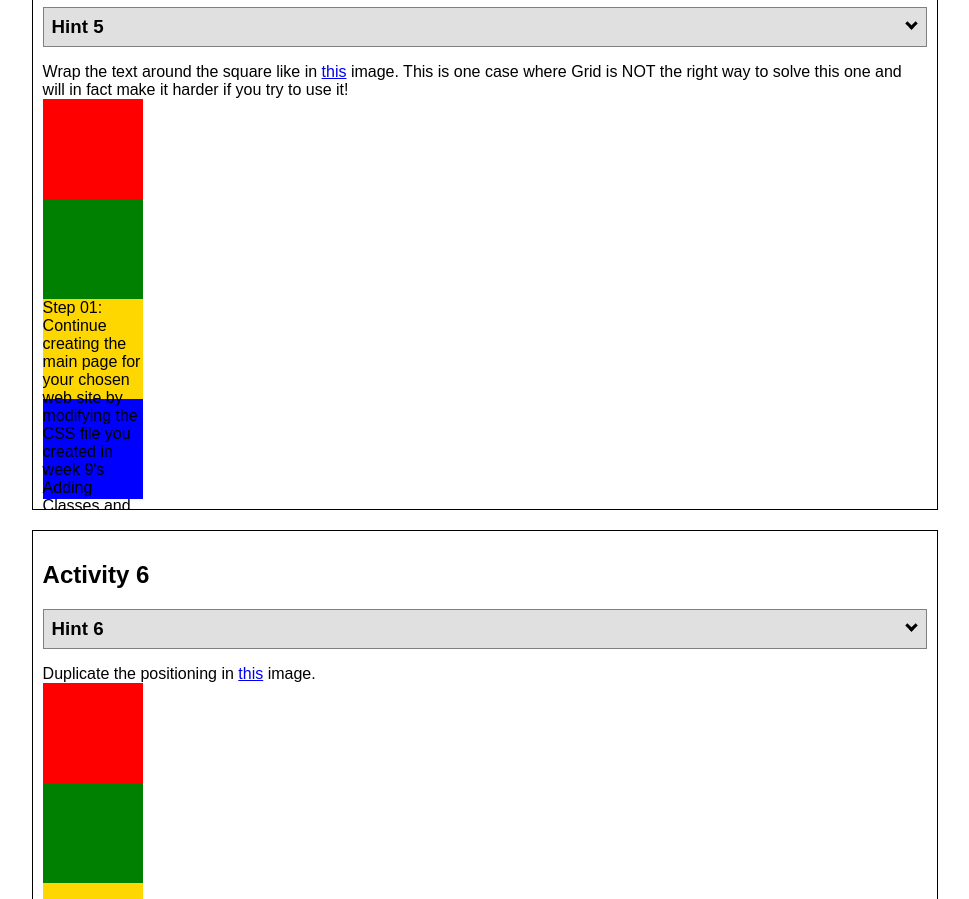
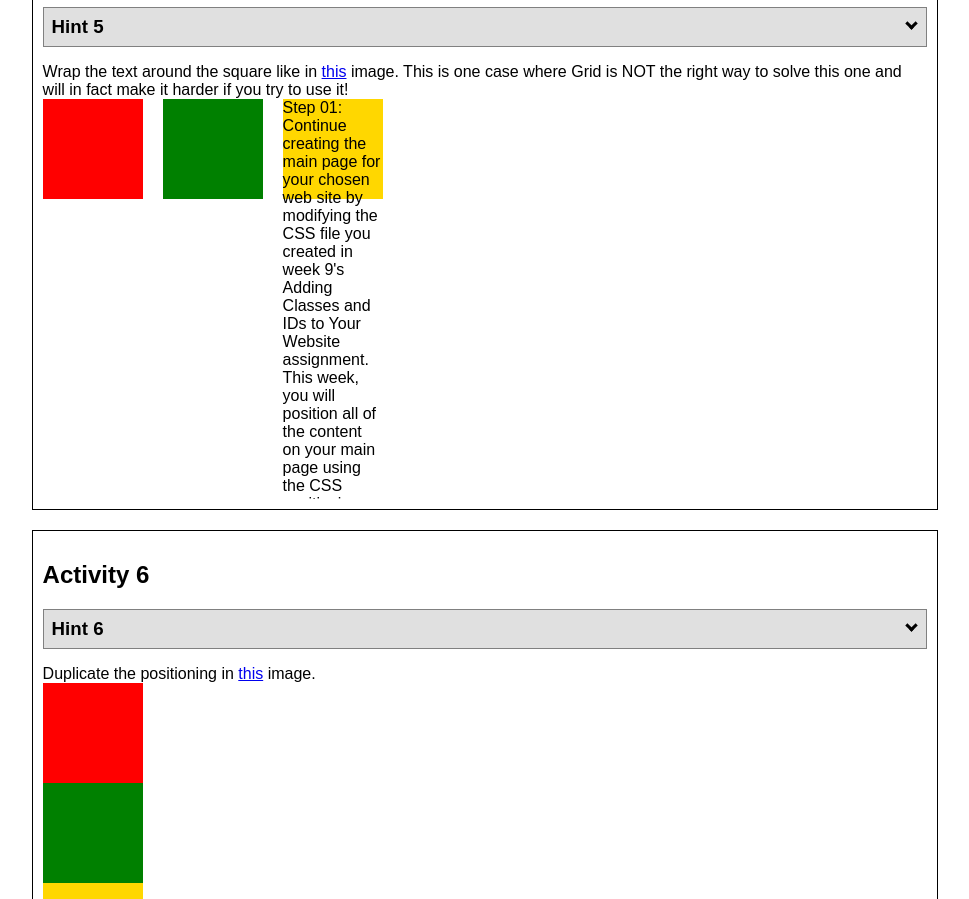
Before and after one commit to nevetssmith117/wdd130, a plain HTML site: page positioning/positioning.html in a window 1280 px wide. Shown: the part 2617-3516 px from the top of the page, without its empty margins (155-1124 px from the left). Drawn offline with Linux system fonts and the light colour scheme.

Commit message:
activity 5

```diff
--- a/positioning/positionstyles.css
+++ b/positioning/positionstyles.css
@@ -154,30 +154,39 @@
 }
 /* Activity 5 styles */
 .content5 {
-  /* This is the parent of the activity 5 boxes. */
-  height: 400px;
+  height: 400px; /* Adjust height as needed */
+  overflow: auto; /* Clearfix to contain floated elements */
 }
+
 .red5 {
+  float: left; /* Float the box to the left */
   width: 100px;
   height: 100px;
   background-color: red;
+  margin-right: 20px; /* Space between the box and the text */
 }
+
 .green5 {
+  float: left; /* Float the box to the left */
   width: 100px;
   height: 100px;
   background-color: green;
+  margin-right: 20px; /* Space between the box and the text */
+}
 
-}
 .yellow5 {
+  float: left; /* Float the box to the left */
   width: 100px;
   height: 100px;
   background-color: gold;
+  margin-right: 20px; /* Space between the box and the text */
+}
 
-}
 .blue5 {
   width: 100px;
   height: 100px;
   background-color: blue;
+  /* Do not float the blue box if you want the text to wrap around the first three */
 }
 /* Activity 6 styles */
 .content6 {
```
